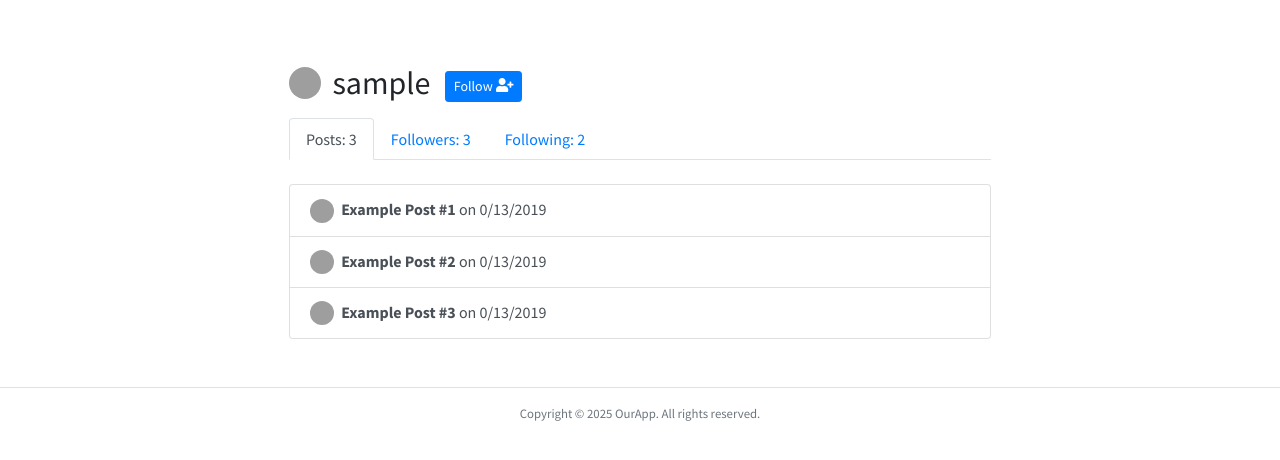
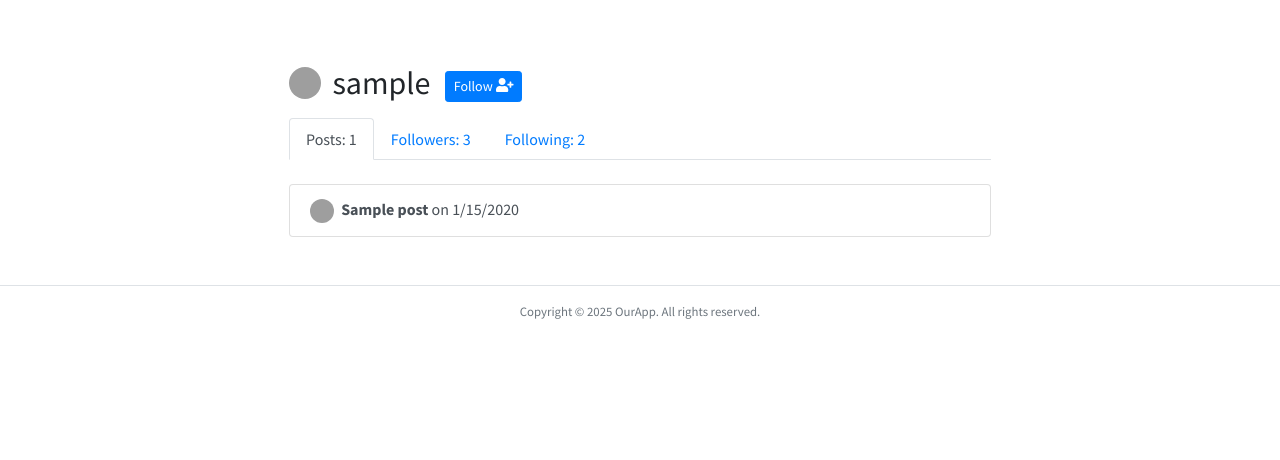
Before and after one commit to junaidbinjaman/laravel-learning-lab, a Laravel app: a page that uses resources/views/profile-posts.blade.php in a window 1280 px wide. Shown: the part 64-524 px from the top of the page. Run offline with Laravel 12, Linux system fonts and the light colour scheme; a user stored in the database is signed in; tables that the repository leaves empty hold one stand-in row (values such as "Sample post"); parts of the project's set-up code (start-up, migrations or seed data) failed here and were passed over; some libraries are stand-ins or nearby versions; grey boxes are pictures that could not be loaded.

Commit message:
feat: Users can delete post now at this point.

```diff
--- a/app/Http/Controllers/PostController.php
+++ b/app/Http/Controllers/PostController.php
@@ -9,6 +9,10 @@ use Illuminate\Support\Str;
 class PostController extends Controller
 {
 
+    public function delete(Post $post) {
+        $post->delete();
+        return redirect('/profile/' . auth()->user()->username)->with('success', 'Post successfully deleted');
+    }
     public function viewSinglePost(Post $post) {
         $post['body'] = strip_tags(Str::markdown($post->body), '<p><h2><ul><h1><ol><br><bold><b><li><em');
         return view('single-post', ['post' => $post]);
--- a/app/Http/Controllers/UserController.php
+++ b/app/Http/Controllers/UserController.php
@@ -8,9 +8,8 @@ use Illuminate\Validation\Rule;
 
 class UserController extends Controller
 {
-    public function profile(User $pizza) {
-
-        return view('profile-posts', ['username' => $pizza->username]);
+    public function profile(User $user) {
+        return view('profile-posts', ['username' => $user->username, 'posts' => $user->posts()->latest()->get(), 'postCount' => $user->posts()->count()]);
     }
 
     public function logout()
--- a/app/Models/User.php
+++ b/app/Models/User.php
@@ -45,4 +45,9 @@ class User extends Authenticatable
             'password' => 'hashed',
         ];
     }
+
+    public function posts()
+    {
+    return $this->hasMany(Post::class, 'user_id');
+    }
 }
--- a/resources/views/profile-posts.blade.php
+++ b/resources/views/profile-posts.blade.php
@@ -9,24 +9,18 @@
         </h2>
 
         <div class="profile-nav nav nav-tabs pt-2 mb-4">
-            <a href="#" class="profile-nav-link nav-item nav-link active">Posts: 3</a>
+            <a href="#" class="profile-nav-link nav-item nav-link active">Posts: {{$postCount}}</a>
             <a href="#" class="profile-nav-link nav-item nav-link">Followers: 3</a>
             <a href="#" class="profile-nav-link nav-item nav-link">Following: 2</a>
         </div>
 
         <div class="list-group">
-            <a href="/post/5c3af3dcc7d0ad0004e53b3d" class="list-group-item list-group-item-action">
-                <img class="avatar-tiny" src="https://gravatar.com/avatar/b9408a09298632b5151200f3449434ef?s=128"/>
-                <strong>Example Post #1</strong> on 0/13/2019
-            </a>
-            <a href="/post/5c3af3dcc7d0ad0004e53b3d" class="list-group-item list-group-item-action">
-                <img class="avatar-tiny" src="https://gravatar.com/avatar/b9408a09298632b5151200f3449434ef?s=128"/>
-                <strong>Example Post #2</strong> on 0/13/2019
-            </a>
-            <a href="/post/5c3af3dcc7d0ad0004e53b3d" class="list-group-item list-group-item-action">
-                <img class="avatar-tiny" src="https://gravatar.com/avatar/b9408a09298632b5151200f3449434ef?s=128"/>
-                <strong>Example Post #3</strong> on 0/13/2019
-            </a>
+            @foreach($posts as $post)
+                <a href="/post/{{$post->id}}" class="list-group-item list-group-item-action">
+                    <img class="avatar-tiny" src="https://gravatar.com/avatar/b9408a09298632b5151200f3449434ef?s=128"/>
+                    <strong>{{$post->title}}</strong> on {{$post->created_at->format('n/j/Y')}}
+                </a>
+            @endforeach
         </div>
     </div>
 </x-layout>
--- a/routes/web.php
+++ b/routes/web.php
@@ -15,6 +15,7 @@ Route::post('/logout', [UserController::class, 'logout']);
 Route::get('/create-post', [PostController::class, 'showCreateForm'])->middleware('mustBeLoggedIn');
 Route::post('/create-post', [PostController::class, 'storeNewPost']);
 Route::get('/post/{post}', [PostController::class, 'viewSinglePost']);
+Route::delete('/post/{post}', [PostController::class, 'delete']);
 
 // Profile related routes
-Route::get('/profile/{pizza:username}', [UserController::class, 'profile']);
+Route::get('/profile/{user:username}', [UserController::class, 'profile']);
```
Also changed, not shown: app/Policies/PostPolicy.php (added, +66 -0 lines), resources/views/single-post.blade.php (+7 -3 lines).
